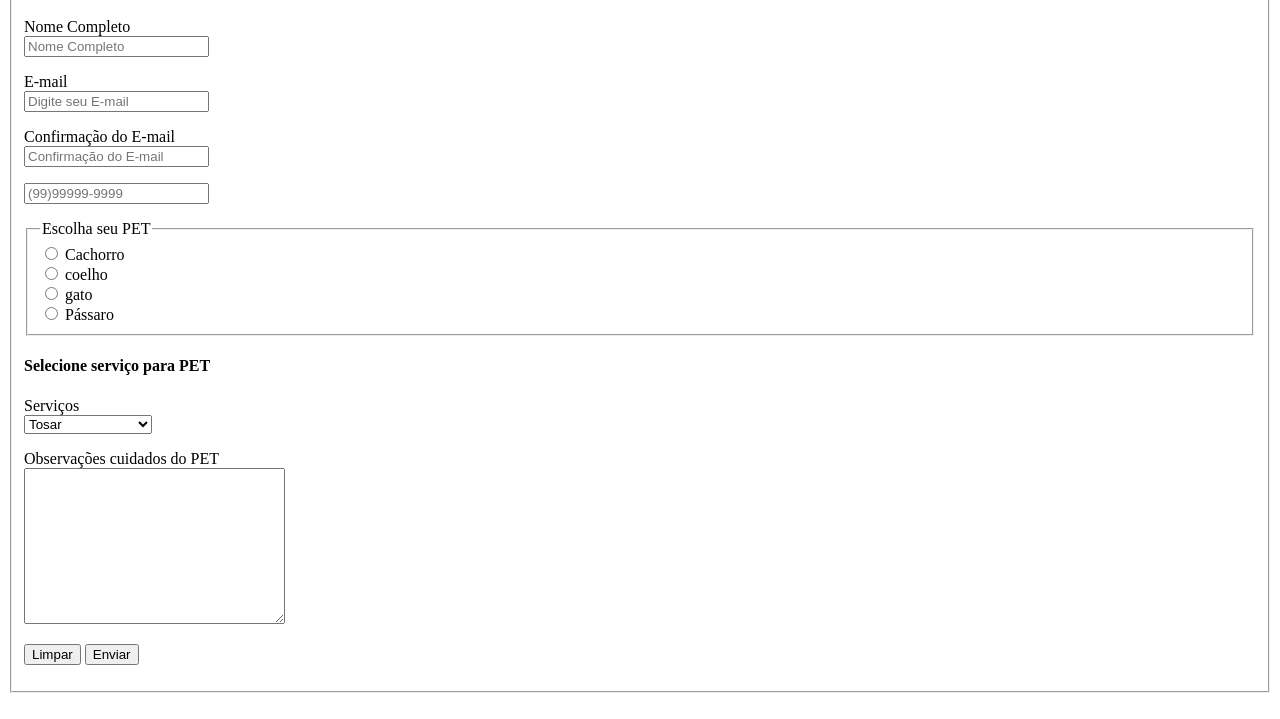
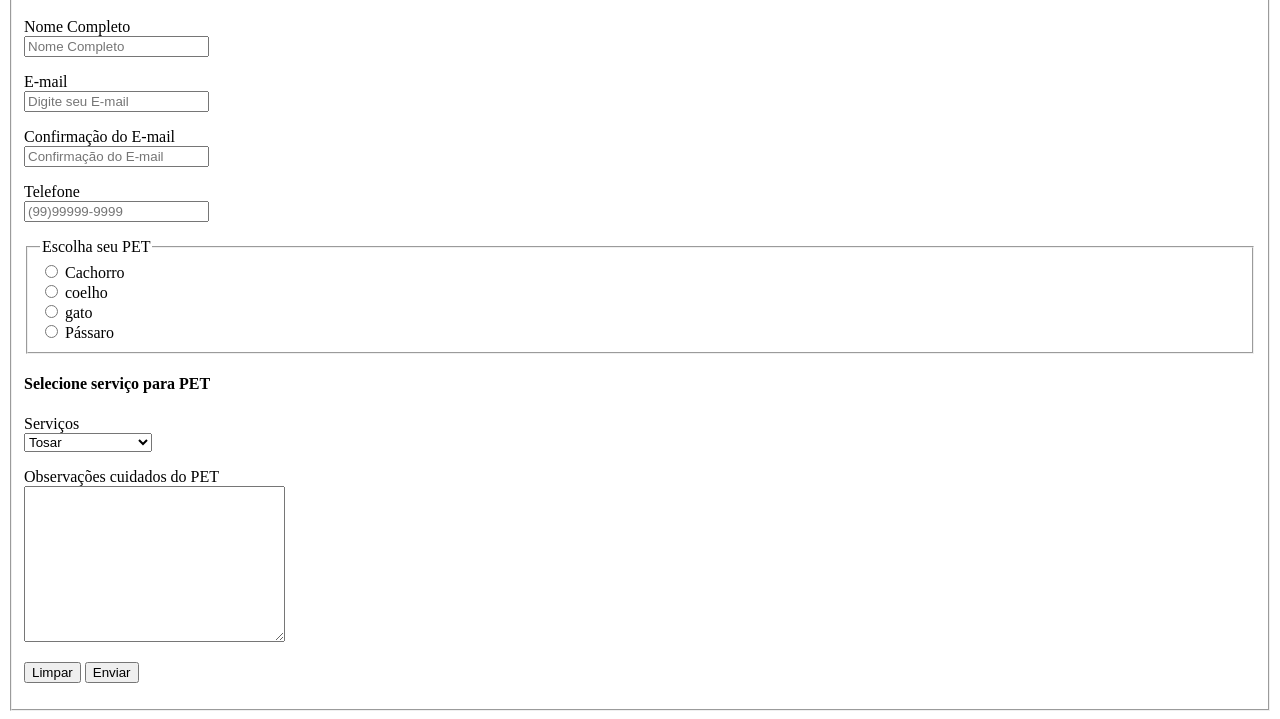
Before and after one commit to luizsilvatraders/Formulario-em-HTML-simples, a plain HTML site: page index.html in a window 1280 px wide. Shown: the part 101-820 px from the top of the page. Drawn offline with Linux system fonts and the light colour scheme.

Commit message:
ajustagem required placeholde

```diff
--- a/index.html
+++ b/index.html
@@ -29,7 +29,8 @@
                     placeholder="Confirmação do E-mail" required>
             </p>
             <p>
-                <input type="text" pattern="[0-9]{2} [0-9]{5}-[0-9]{4}" required placeholder="(99)99999-9999">
+                <label for="txtTel">Telefone</label><br>
+                <input type="text" name="txtTel" id="txtTel" required placeholder="(99)99999-9999">
             </p>
             <fieldset>
                 <legend>Escolha seu PET</legend>
```
